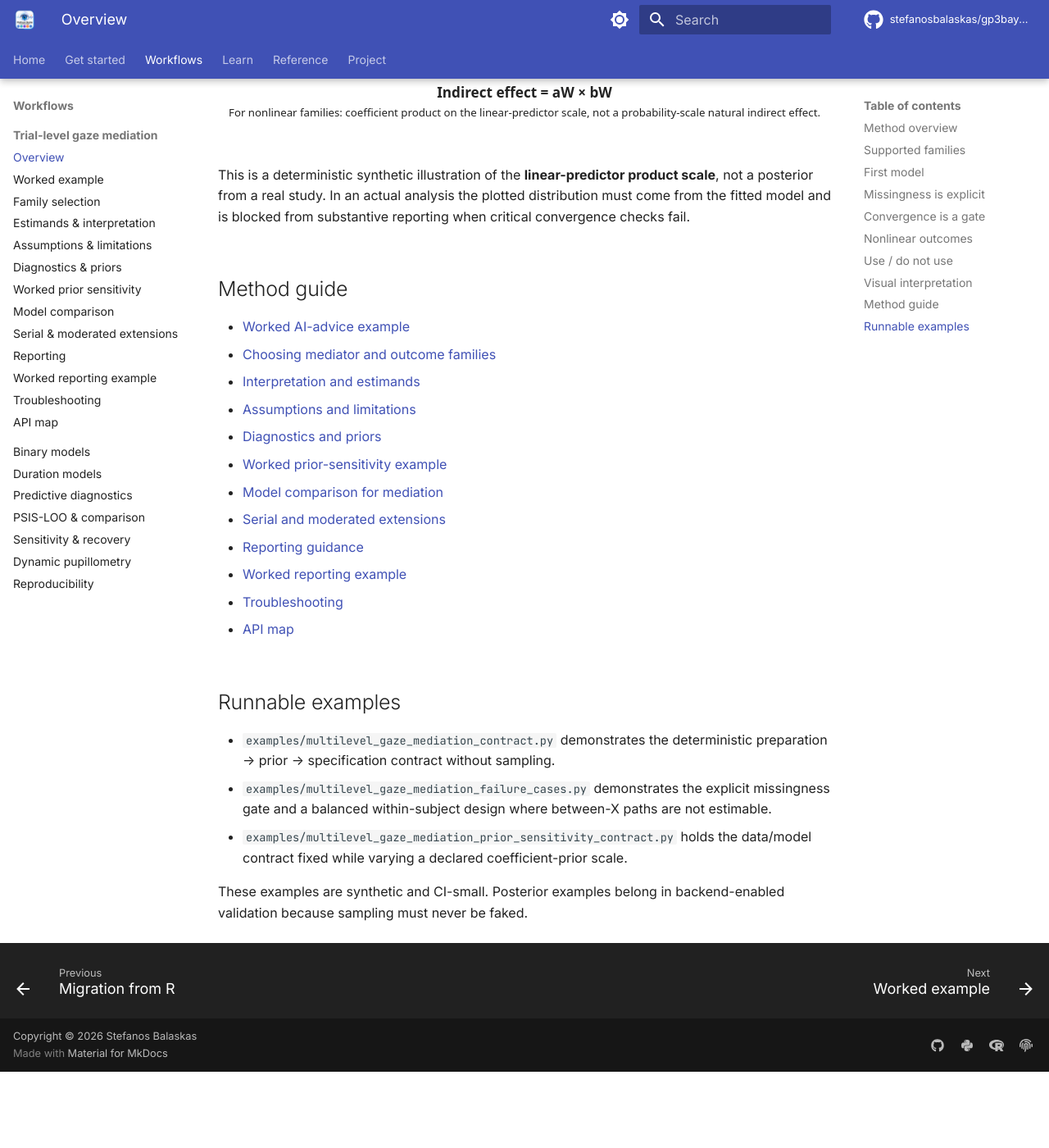
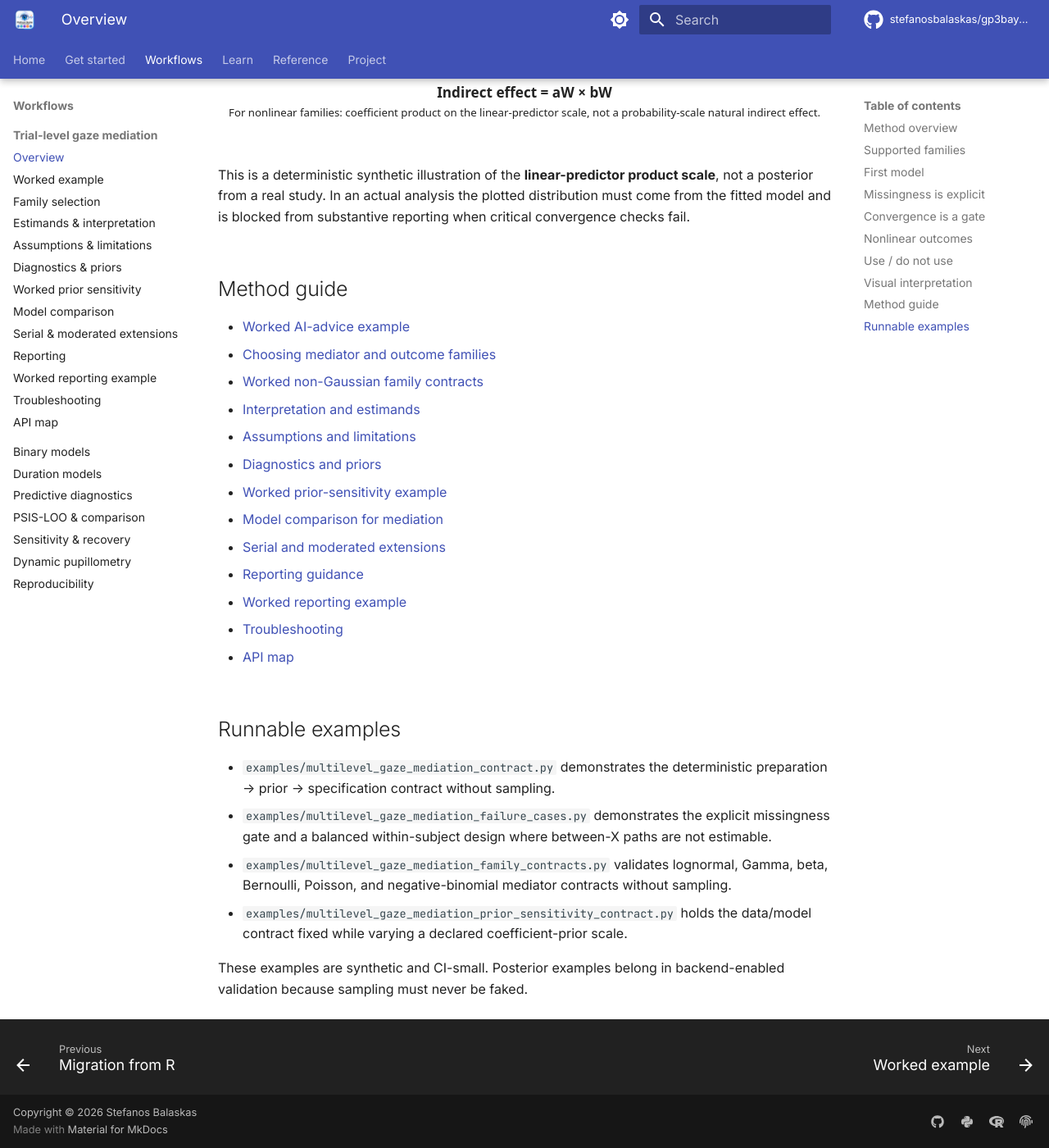
Before and after one commit to stefanosbalaskas/gp3bayespy, an MkDocs documentation site: the page built from docs/articles/multilevel-mediation/index.md, in a window 1280 px wide and 1400 px high, scrolled down 2523 px. Shown: the whole window at 82% size. Built offline with MkDocs 1.6.1 and Material for MkDocs 9.7.7, drawn with Linux system fonts in a browser that asks for light colours; comment, search, counter and statistics services are not loaded; before the commit the page ends 3830 px from its top, so only the background shows below that.

Commit message:
docs: link non-Gaussian mediation example

```diff
--- a/docs/articles/multilevel-mediation/index.md
+++ b/docs/articles/multilevel-mediation/index.md
@@ -81,6 +81,7 @@ This is a deterministic synthetic illustration of the **linear-predictor product
 
 - [Worked AI-advice example](worked-example.md)
 - [Choosing mediator and outcome families](family-selection.md)
+- [Worked non-Gaussian family contracts](non-gaussian-family-contracts.md)
 - [Interpretation and estimands](interpretation-and-estimands.md)
 - [Assumptions and limitations](assumptions-and-limitations.md)
 - [Diagnostics and priors](diagnostics-and-priors.md)
@@ -97,6 +98,7 @@ This is a deterministic synthetic illustration of the **linear-predictor product
 
 - `examples/multilevel_gaze_mediation_contract.py` demonstrates the deterministic preparation → prior → specification contract without sampling.
 - `examples/multilevel_gaze_mediation_failure_cases.py` demonstrates the explicit missingness gate and a balanced within-subject design where between-X paths are not estimable.
+- `examples/multilevel_gaze_mediation_family_contracts.py` validates lognormal, Gamma, beta, Bernoulli, Poisson, and negative-binomial mediator contracts without sampling.
 - `examples/multilevel_gaze_mediation_prior_sensitivity_contract.py` holds the data/model contract fixed while varying a declared coefficient-prior scale.
 
 These examples are synthetic and CI-small. Posterior examples belong in backend-enabled validation because sampling must never be faked.
```
